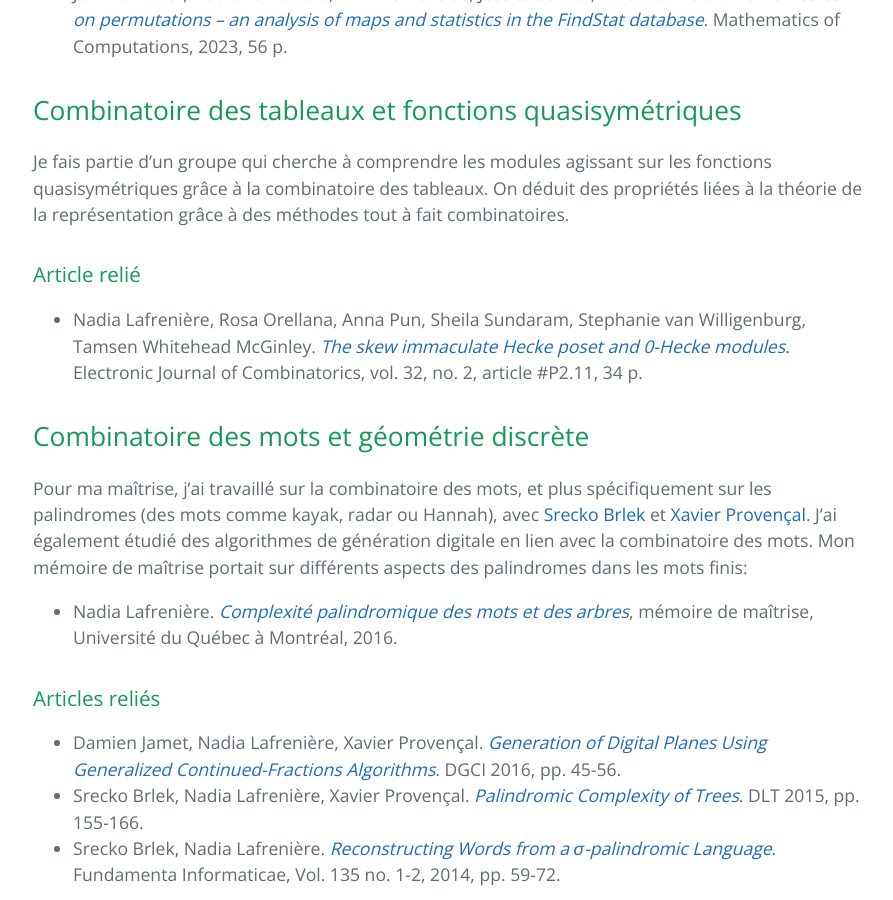
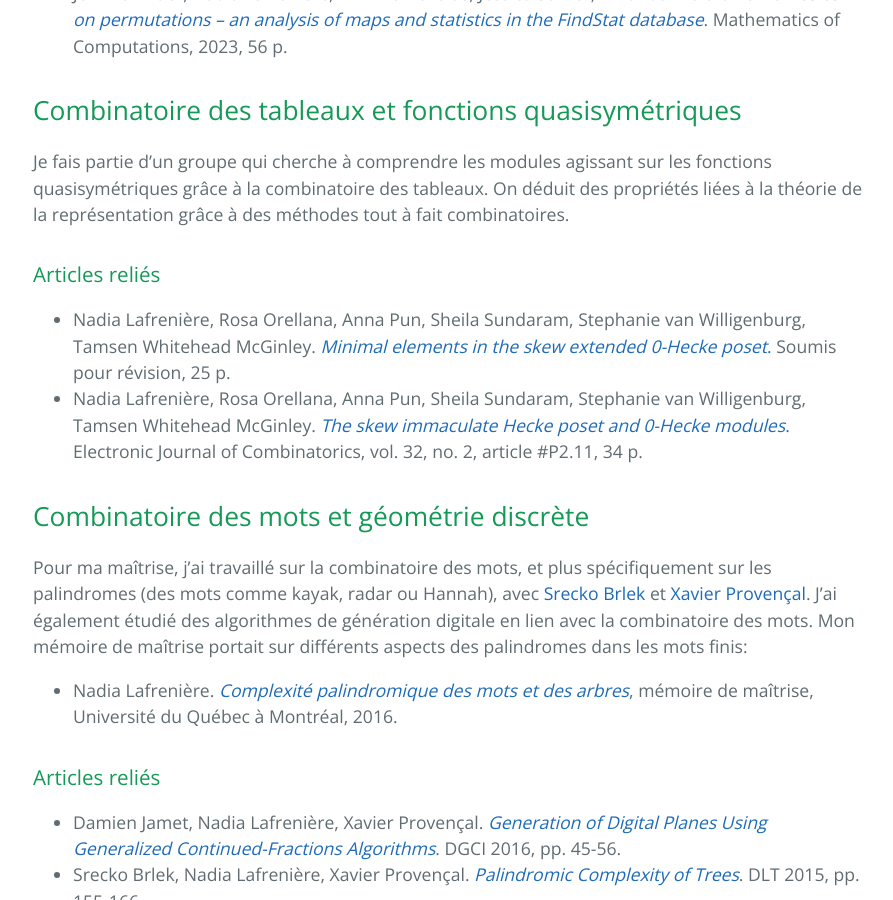
Before and after one commit to nadialafreniere/nadialafreniere.github.io, a Jekyll site: the page built from recherche.md, in a window 1280 px wide and 900 px high, scrolled down 1778 px. Shown: the whole window, without its empty margins (191-1084 px from the left). Built offline with Jekyll 4.4.1, drawn with Linux system fonts in a browser that asks for light colours; our own code applies the rules of GitHub Pages for plain Markdown files.

Commit message:
New preprint (O-Hecke extended poset)

```diff
--- a/recherche.md
+++ b/recherche.md
@@ -36,7 +36,8 @@ Je suis particulièrement intéressée par les propriétés des actions sur les
 ## Combinatoire des tableaux et fonctions quasisymétriques
 Je fais partie d'un groupe qui cherche à comprendre les modules agissant sur les fonctions quasisymétriques grâce à la combinatoire des tableaux. On déduit des propriétés liées à la théorie de la représentation grâce à des méthodes tout à fait combinatoires.
 
-### Article relié
+### Articles reliés
+ - Nadia Lafrenière, Rosa Orellana, Anna Pun, Sheila Sundaram, Stephanie van Willigenburg, Tamsen Whitehead McGinley. [_Minimal elements in the skew extended 0-Hecke poset_.](https://arxiv.org/abs/2509.05918) Soumis pour révision, 25 p.
  - Nadia Lafrenière, Rosa Orellana, Anna Pun, Sheila Sundaram, Stephanie van Willigenburg, Tamsen Whitehead McGinley. [_The skew immaculate Hecke poset and 0-Hecke modules_.](https://doi.org/10.37236/13350) Electronic Journal of Combinatorics, vol. 32, no. 2, article #P2.11, 34 p.
 
 ## Combinatoire des mots et géométrie discrète
```
Also changed, not shown: research.md (+1 -0 lines).
